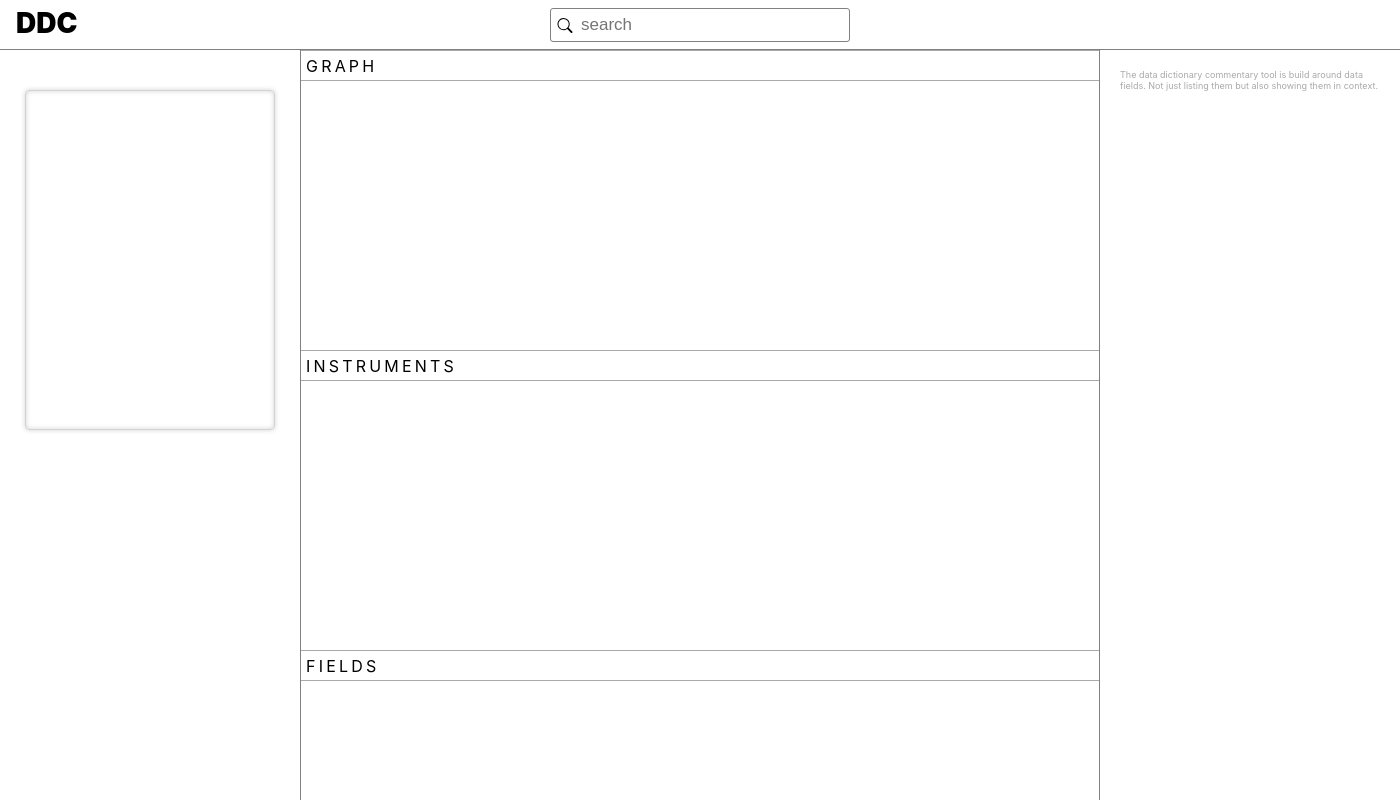
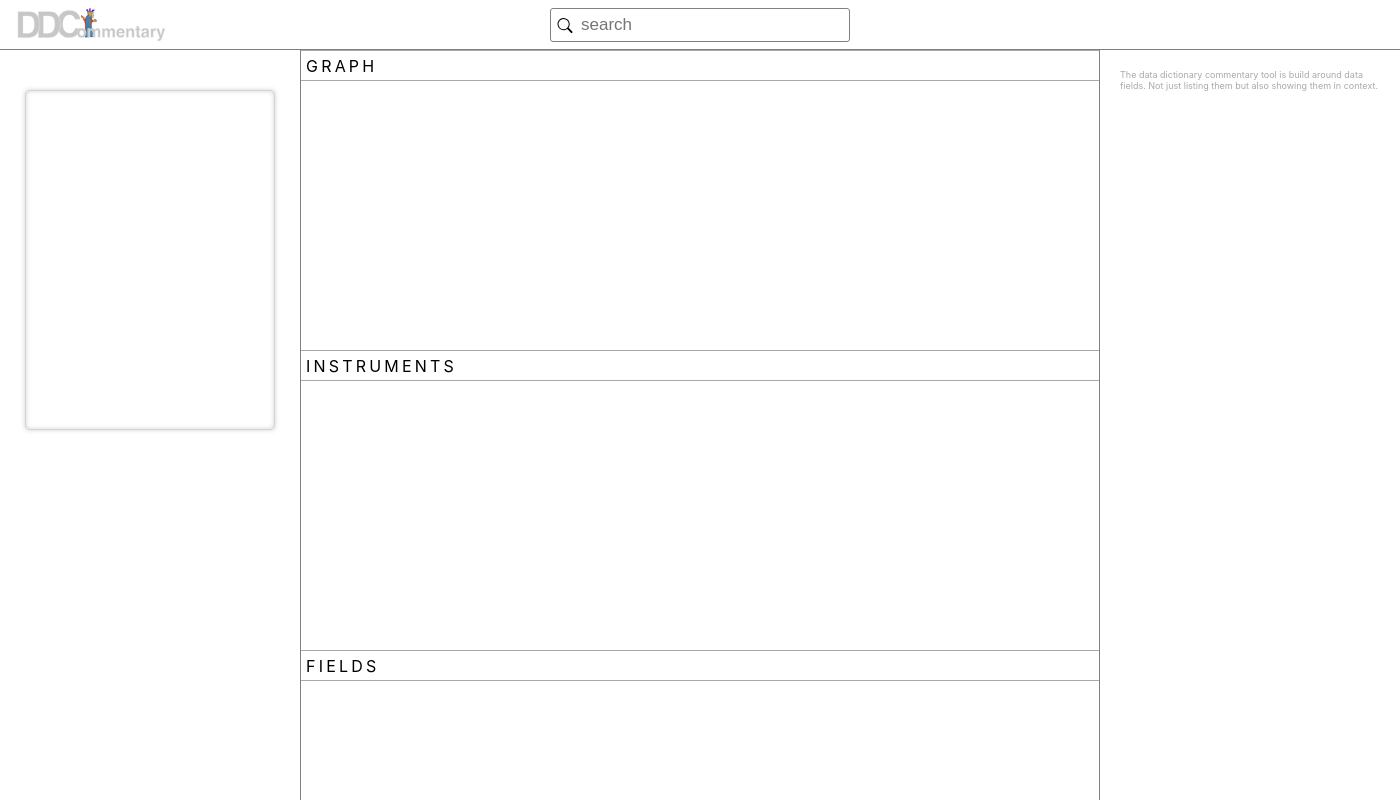
Before and after one commit to HaukeBartsch/dd, an Electron app: page index.html in a window 1400 px wide. Shown: the top 800 px of the page. Drawn offline with Linux system fonts and the light colour scheme.

Commit message:
add a logo picture, fix duplicate entries on small lists

```diff
--- a/index.html
+++ b/index.html
@@ -19,7 +19,9 @@
     <div class="row-header">
         <div class="header">
             <!-- search field -->
-            <a href="#titleName">DDC</a>
+            <a href="#titleName">
+                <img src="images/logo_white.svg" style="width: 150px;">
+            </a>
             <div style="float: right;">
                 <a href="#settings" id="settings" style="display: none;">settings</a>
             </div>
--- a/preload.js
+++ b/preload.js
@@ -231,6 +231,8 @@ function addBox(type, result) {
           dd.style.opacity = .2;
         };
       })(d), 500);
+      // if we could add the result break here, otherwise continue searching
+      break;
     }
   }
 
```
Also changed, not shown: images/logo_white.svg (added).
